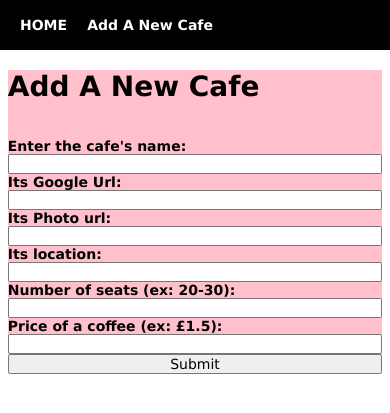
After one commit to p-raj-94/ud_100daysprojects_, a Django app: page /add_cafe in a window 390 px wide. The commit adds this page. Shown: the top 413 px of the page. Run offline with Django 5.2, Linux system fonts and the light colour scheme.

Commit message:
added page for a form

```diff
--- /dev/null
+++ b/day_088-PPP-cafe_website/cafewebsite/index/templates/add_cafe.html
@@ -0,0 +1,30 @@
+<!DOCTYPE html>
+{% extends "layout.html" %}
+
+{% load static %}
+
+
+{% block title %}
+    Local Cafe - Add A New Cafe
+{% endblock %}
+
+{% block content %}
+    <h1>Add A New Cafe<h1>
+    <div class="cafe-form">
+        <form action="/" method="POST">
+            <label for="name">Enter the cafe's name: </label>
+            <input type="text" name="name" />
+            <label for="name">Its Google Url: </label>
+            <input type="text" name="map_url" />
+            <label for="name">Its Photo  url: </label>
+            <input type="text" name="img_url" />
+            <label for="name">Its location: </label>
+            <input type="text" name="location" />
+            <label for="name">Number of seats (ex: 20-30): </label>
+            <input type="text" name="seats" />
+            <label for="name">Price of a coffee (ex: £1.5): </label>
+            <input type="text" name="coffee_price" />
+            <input type="submit" value="Submit" />
+        </form>
+    </div>
+{% endblock %}
--- a/day_088-PPP-cafe_website/cafewebsite/index/templates/home.html
+++ b/day_088-PPP-cafe_website/cafewebsite/index/templates/home.html
@@ -5,7 +5,7 @@
 
 
 {% block title %}
-    HOME
+    Local Cafe - Home
 {% endblock %}
 
 {% block content %}
@@ -13,7 +13,7 @@
     <div class="cafe-list">
         {% for cafe in cafes %}
         <div class='cafe-card'>
-            <div class='cafe-img'><img src="{{cafe.img_url}}"/></div>
+            <div class='cafe-img'><img src="{{cafe.img_url}}" alt="Location photo"/></div>
             <div class='cafe-desc'>
                 <h2>{{ cafe.name }}</h2>
                 <div class='cafe-desc-sub'> {{ cafe.location }} </div>
--- a/day_088-PPP-cafe_website/cafewebsite/index/templates/layout.html
+++ b/day_088-PPP-cafe_website/cafewebsite/index/templates/layout.html
@@ -14,7 +14,8 @@
 </head>
 <body>
     <nav>
-        <a href="/"> HOME </a>
+        <a href="{% url 'index:index' %}"> HOME </a>
+        <a href="{% url 'index:add_cafe' %}"> Add A New Cafe </a>
     </nav>
     <main>
         {% block content %}
--- a/day_088-PPP-cafe_website/cafewebsite/index/urls.py
+++ b/day_088-PPP-cafe_website/cafewebsite/index/urls.py
@@ -6,4 +6,5 @@ app_name = 'index'
 
 urlpatterns = [
     path("", views.index, name="index"),
+    path("add_cafe", views.add_cafe, name="add_cafe")
 ]
--- a/day_088-PPP-cafe_website/cafewebsite/index/views.py
+++ b/day_088-PPP-cafe_website/cafewebsite/index/views.py
@@ -6,3 +6,6 @@ from cafe.models import Cafe
 def index(request):
     cafes = Cafe.objects.all()
     return render(request, 'home.html', { 'cafes': cafes})
+
+def add_cafe(request):
+    return render(request, 'add_cafe.html')
--- a/day_088-PPP-cafe_website/cafewebsite/static/css/style.css
+++ b/day_088-PPP-cafe_website/cafewebsite/static/css/style.css
@@ -3,10 +3,11 @@
     padding: 0;
     box-sizing: border-box;
     font-family: Verdana, sans-serif;
+    font-size: 14px;
 }
 
 body {
-    font-size: 14px;
+
     font-weight: 600;
     width: 100%;
     min-height: 100%;
@@ -24,12 +25,13 @@ nav {
 nav a {
     text-decoration: none;
     color: white;
+    margin-left: 20px;
 }
 
 main {
     width: 100%;
     margin: 0 auto;
-    max-width: 1200px;
+    max-width: 900px;
 }
 
 h1 {
@@ -45,18 +47,19 @@ h1 {
     flex-wrap: wrap;
     gap: 10px;
     row-gap: 10px;
+    justify-content: space-around;
+
 }
 
 .cafe-card {
     margin-bottom: 25px;
-    min-width: 350px;
+    min-width: 300px;
     width: 400px;
     height: 200px;
     background-color: rgba(239, 239, 239, 0.4);
-    padding: 10px 15px;
     display: flex;
     flex-direction: row;
-
+    border-radius: 7% 0 0 7%;
     -webkit-box-shadow: 4px 4px 10px 0px rgba(0,0,0,0.15);
     -moz-box-shadow: 4px 4px 10px 0px rgba(0,0,0,0.15);
     box-shadow: 4px 4px 10px 0px rgba(0,0,0,0.15);
@@ -65,6 +68,7 @@ h1 {
 .cafe-img {
     width: 35%;
     overflow: hidden;
+    border-radius: 7% 0 0 7%;
 }
 
 .cafe-img img {
@@ -91,3 +95,35 @@ h1 {
     font-weight: 500;
     margin-bottom: 5px;
 }
+
+
+.cafe-form form {
+    display: flex;
+    flex-direction: column;
+}
+
+@media only screen and (max-width: 850px) {
+    main {
+      background-color: lightblue;
+        width: 96%;
+        margin: 0 2%;
+    }
+
+
+    .cafe-card {
+        width: 250px;
+    }
+}
+
+@media only screen and (max-width: 650px) {
+    main {
+        background-color: pink;
+          width: 96%;
+          margin: 0 2%;
+    }
+
+    .cafe-card {
+        width: 94%;
+        margin: 0 3%;
+    }
+}
```
